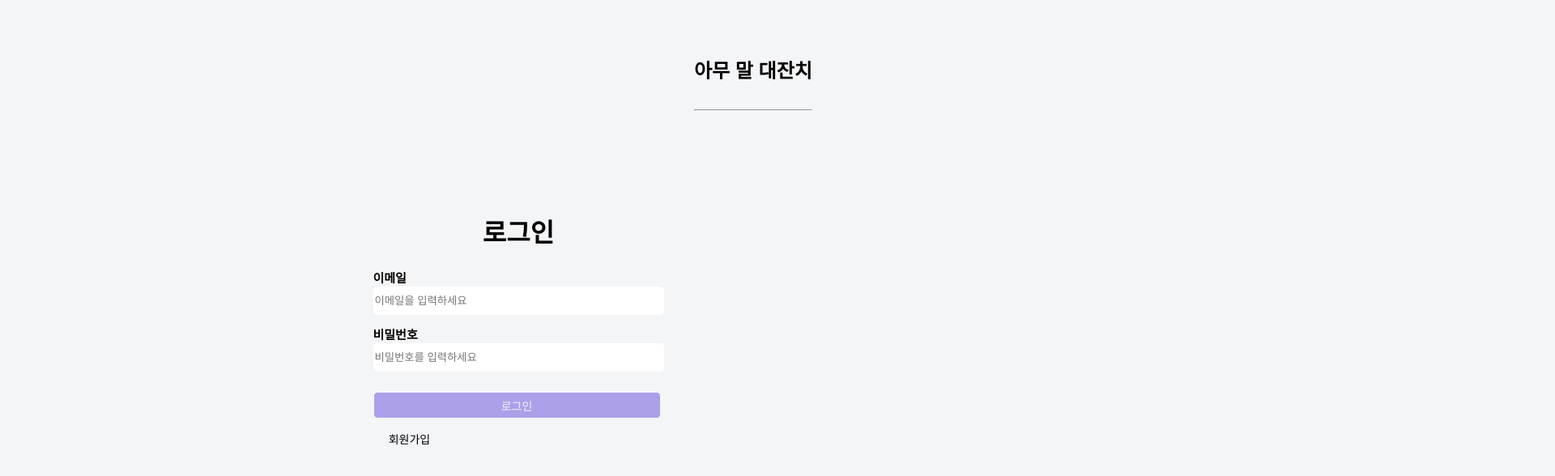
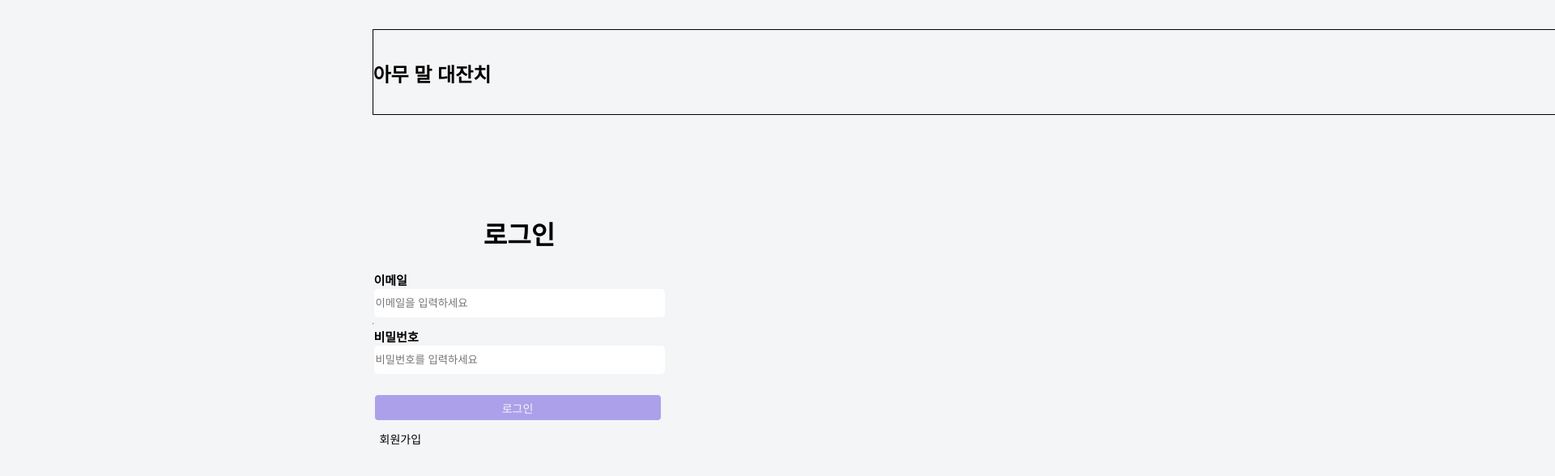
Before and after one commit to 100-hours-a-week/2-urung-lee-community-fe, a plain HTML site: page html/login.html in a window 1280 px wide. Shown: the top 588 px of the page at 81% size, 1920 px wide, since content can reach past the window. Drawn offline with Linux system fonts and the light colour scheme; files that its build step writes are made by us from their sources.

Commit message:
[Feat] Login page

```diff
--- a/assets/css/pages/login.css
+++ b/assets/css/pages/login.css
@@ -1,19 +1,29 @@
 /*@import url("https://fonts.googleapis.com/css2?family=Montserrat:wght@700&family=Noto+Sans+KR:wght@100;300;400;500;700;900&display=swap");*/
 
 /* 전체 레이아웃 중앙 정렬 및 배경 설정 */
-header {
+.title{
+    display: flex;
     position: absolute;
     top: 36px;
-    left: 857px;
     font-size: 24px;
     color: #000000;
     height: 32px;
     text-align: center;
 }
-.hr{
-    width: 50%;
-    border: 1px;
+.padding-space{
+    margin-top: 0px;
+    width: 1920px;
+    border: 1px solid;
+    /*padding-left: 857px;*/
+    padding-top: 36px;
+    padding-bottom: 36px;
+    display: flex;
+    text-align: center;
 }
+/*.hr{*/
+/*    width: 50%;*/
+/*    border: 1px;*/
+/*}*/
 body {
     font-family: Noto Sans KR, sans-serif;
     background-color: #f4f5f7;
@@ -33,10 +43,8 @@ body {
 
 /* 입력 폼 */
 .form-group {
-    /*margin-top: 15px;*/
     margin-bottom: 15px;
     text-align: left;
-    width: 100%;
 }
 
 .form-group label {
@@ -46,15 +54,11 @@ body {
     font-size: 15px;
     font-weight: 700;
     line-height: 20px;
-    text-align: left;
 }
 
 .form-group input {
     width: 355px;
     height: 33px;
-    top: 499px;
-    left: 782px;
-    gap: 0px;
     border-radius: 5px;
     border: 2px;
 }
@@ -63,33 +67,21 @@ body {
 .login-btn {
     width: 355px;
     height: 33px;
-    top: 649px;
-    left: 782px;
-    gap: 0px;
-    /*opacity: 0px;*/
-
     background-color: #aca0eb; /* 예시 색상 */
     color: #f4f5f7;
     border: 1px solid #f4f5f7;
     border-radius: 5px;
     font-size: 14px;
-    cursor: pointer;
     margin-top: 10px;
+    text-align: center;
 }
 
 /* 회원가입 버튼 */
 .signup-btn {
-    width: 90px;
-    height: 30px;
-    top: 694px;
-    left: 935px;
-    padding: 1px;
     background-color: #f4f5f7;
     color: #000000;
     border: 1px solid #f4f5f7;
-    border-radius: 5px;
     font-size: 14px;
-    cursor: pointer;
     margin-top: 10px; /* 로그인 버튼과 간격 */
     text-align: center;
 }
--- a/html/login.html
+++ b/html/login.html
@@ -4,12 +4,12 @@
     <meta charset="UTF-8">
     <meta name="viewport" content="width=device-width, initial-scale=1.0">
 
-    <link rel="stylesheet" type="text/css" href="assets/css/pages/login.css">
+    <link rel="stylesheet" type="text/css" href="/assets/css/pages/login.css">
     <title>로그인페이지</title>
 </head>
 <body>
     <header>
-        <h4 class="title">아무 말 대잔치</h4>
+        <h4 class="title padding-space">아무 말 대잔치</h4>
         <hr/>
     </header>
 <main>
```
